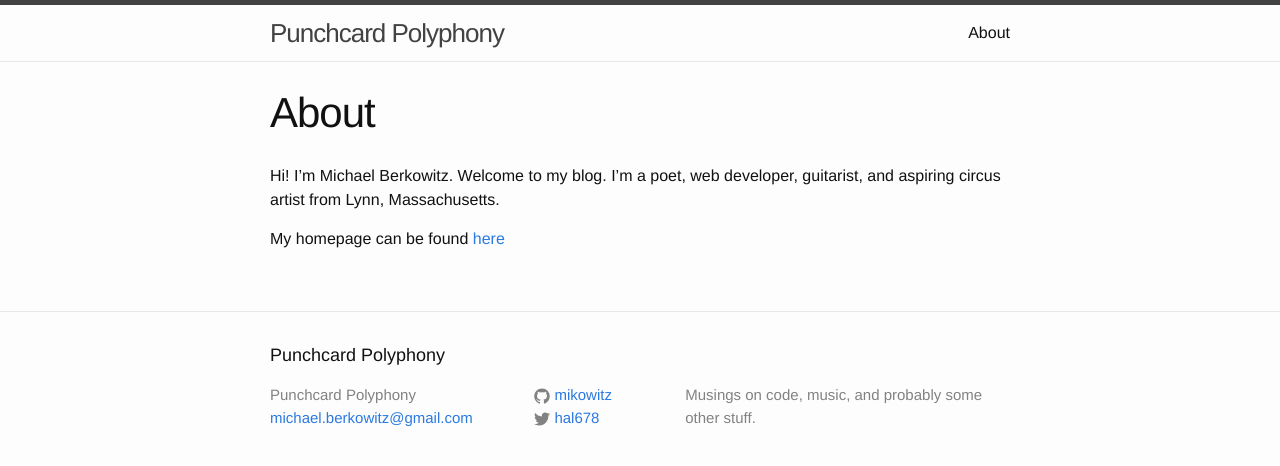
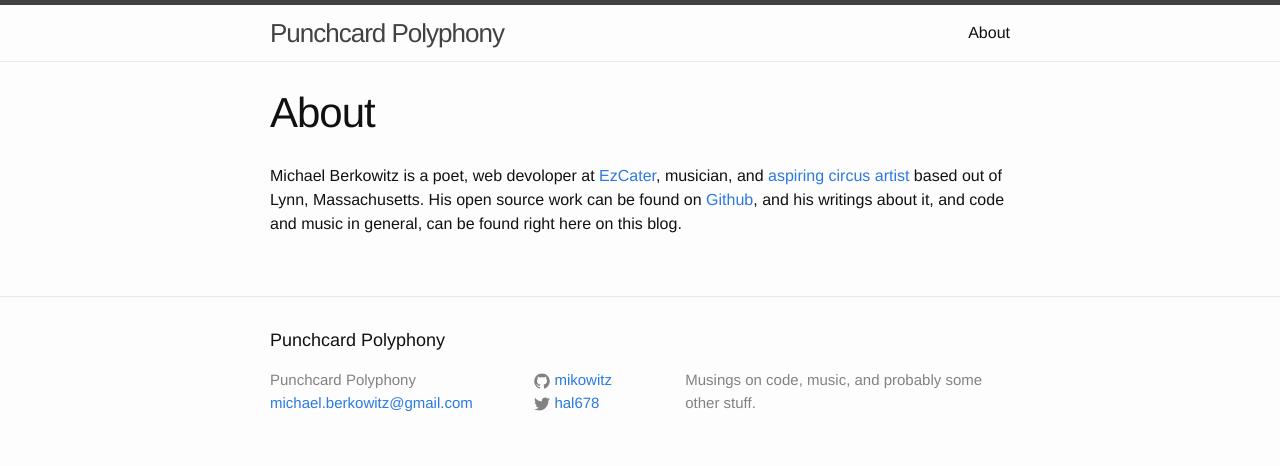
Before and after one commit to mikowitz/mikowitz.github.io, a Jekyll site: the page built from about.md, in a window 1280 px wide. Shown: the top 466 px of the page. Built offline with Jekyll 4.4.1, drawn with Linux system fonts in a browser that asks for light colours.

Commit message:
Update about page

```diff
--- a/about.md
+++ b/about.md
@@ -4,13 +4,8 @@ title: About
 permalink: /about/
 ---
 
-Hi! I'm Michael Berkowitz. Welcome to my blog. I'm a poet, web developer, guitarist, and aspiring circus artist from Lynn, Massachusetts.
-
-My homepage can be found [here](http://songsaboutsnow.com)
-
-<!--This is Michael Berkowitz's blog. Michael Berkowitz is a poet, web developer, and circus artist currently living in Watertown, Massachusetts.-->
-
-<!--His main website can be found [here](http://songsaboutsnow.com)-->
+Michael Berkowitz is a poet, web devoloper at [EzCater](https://www.ezcater.com), musician, and [aspiring circus artist](http://www.eshcircusarts.com) based out of Lynn, Massachusetts. His open source work can be found on
+[Github](https://github.com/mikowitz), and his writings about it, and code and music in general, can be found right here on this blog.
 
 <!-- This is the base Jekyll theme. You can find out more info about customizing your Jekyll theme, as well as basic Jekyll usage documentation at [jekyllrb.com](http://jekyllrb.com/) -->
 
```
